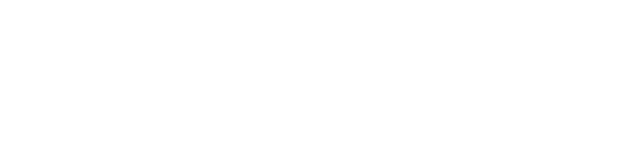
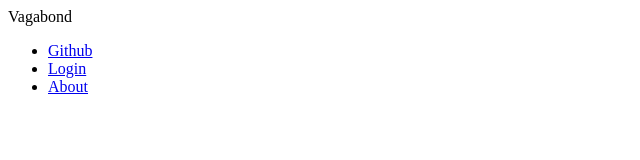
Before and after one commit to jakeTran42/odin-projects, a plain HTML site: page Foundation/odin-landing-page-project/index.html in a window 1280 px wide. Shown: the whole page, without its empty margins (0-640 px from the left). Drawn offline with Linux system fonts and the light colour scheme.

Commit message:
Added nav bar elements to index page

```diff
--- a/Foundation/odin-landing-page-project/index.html
+++ b/Foundation/odin-landing-page-project/index.html
@@ -7,6 +7,13 @@
   <title>Landing Page</title>
 </head>
 <body>
-
+  <div class="nav-bar">
+    <div class="header">Vagabond</div>
+    <ul>
+      <li><a href="#">Github</a></li>
+      <li><a href="#">Login</a></li>
+      <li><a href="#">About</a></li>
+    </ul>
+  </div>
 </body>
 </html>
```
